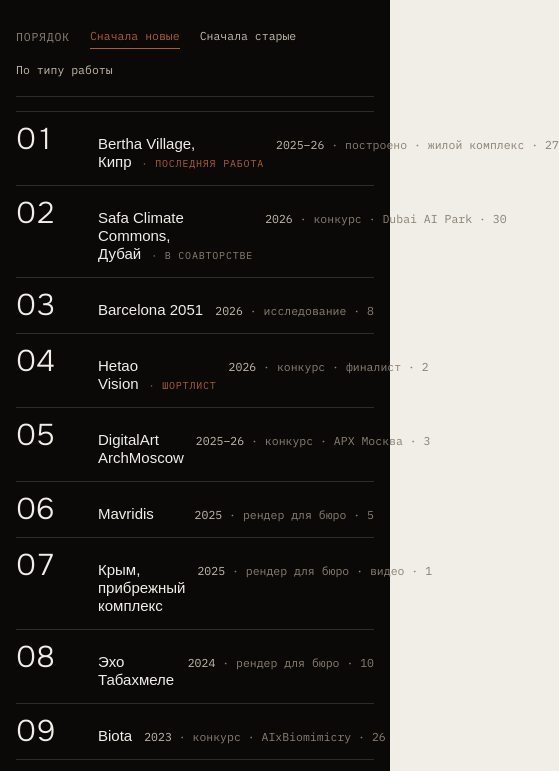
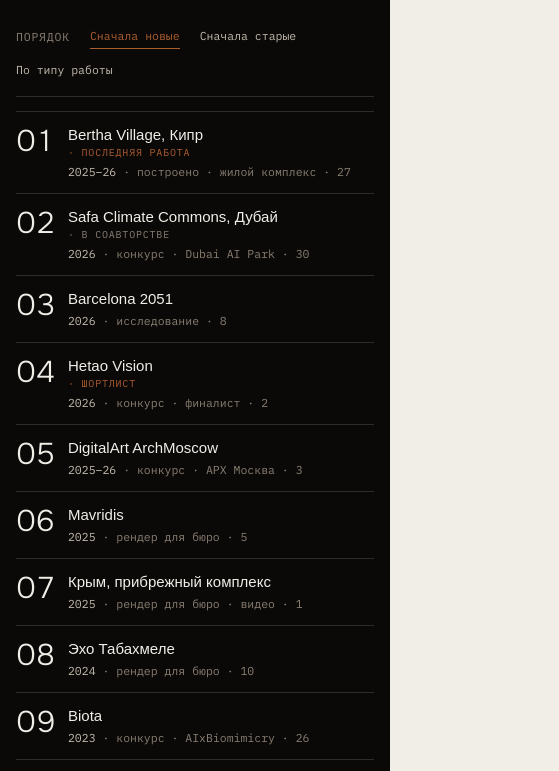
Before and after one commit to makvanser/portfolio, a plain HTML site: page index.html in a window 390 px wide. Shown: the part 963-1734 px from the top of the page, 559 px wide, since content can reach past the window. Drawn offline with Linux system fonts and the light colour scheme; a web font is replaced by a local one.

Commit message:
Исправлено горизонтальное переполнение на телефоне
Мета-строка записи стояла с white-space:nowrap в колонке auto, поэтому
строка «2025–26 · построено · жилой комплекс · 27» тянула ряд до 283 px
и раздувала документ до 559 px при экране 375 — страница уезжала вбок,
тёмный фон хронологии обрывался, заголовки срезались.

До 680 px ряд перестроен: крупная цифра держит свою колонку и занимает
две строки, заголовок и мета встают под ней друг над другом, мета
переносится по словам. Метки «последняя работа» и прочие уходят на
отдельную строку вместо отступа слева.

Проверено на 320, 375, 700, 768 и 1024 — переполнения нет ни в исходном
состоянии, ни с раскрытой записью, ни в карусели с листом A3, ни в
полноэкранном просмотре, ни в резюме.

Co-Authored-By: Claude Opus 5 <noreply@anthropic.com>

```diff
--- a/index.html
+++ b/index.html
@@ -192,6 +192,15 @@
     .cs-ticks button{transition:background .2s;}
   }
   .f-note{font-family:"IBM Plex Mono",monospace;font-size:11px;color:var(--stone);padding-bottom:16px;}
+
+  /* narrow screens: the numeral keeps its column, title and meta stack beside it */
+  @media (max-width:680px){
+    .f-row{grid-template-columns:auto 1fr;gap:5px 13px;align-items:start;}
+    .f-row .yr{grid-row:1 / span 2;line-height:1;}
+    .f-row .ttl{grid-column:2;}
+    .f-row .sig{grid-column:2;white-space:normal;}
+    .f-row .lead-mark,.f-row .award-mark,.f-row .co-mark{margin-left:0;display:block;margin-top:3px;}
+  }
 
   /* every frame opens full screen */
   .f-light{position:fixed;inset:0;z-index:100;display:none;flex-direction:column;
```
